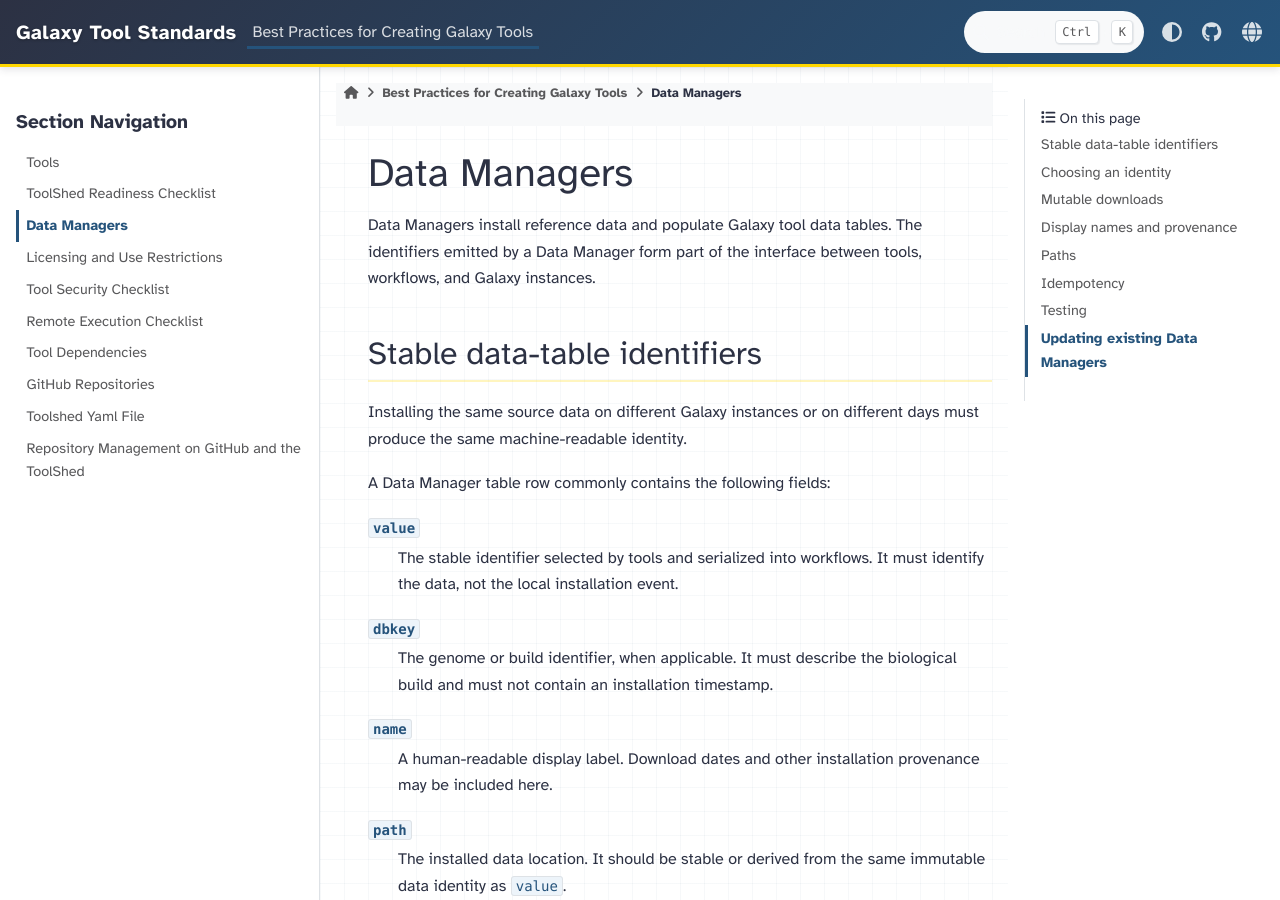
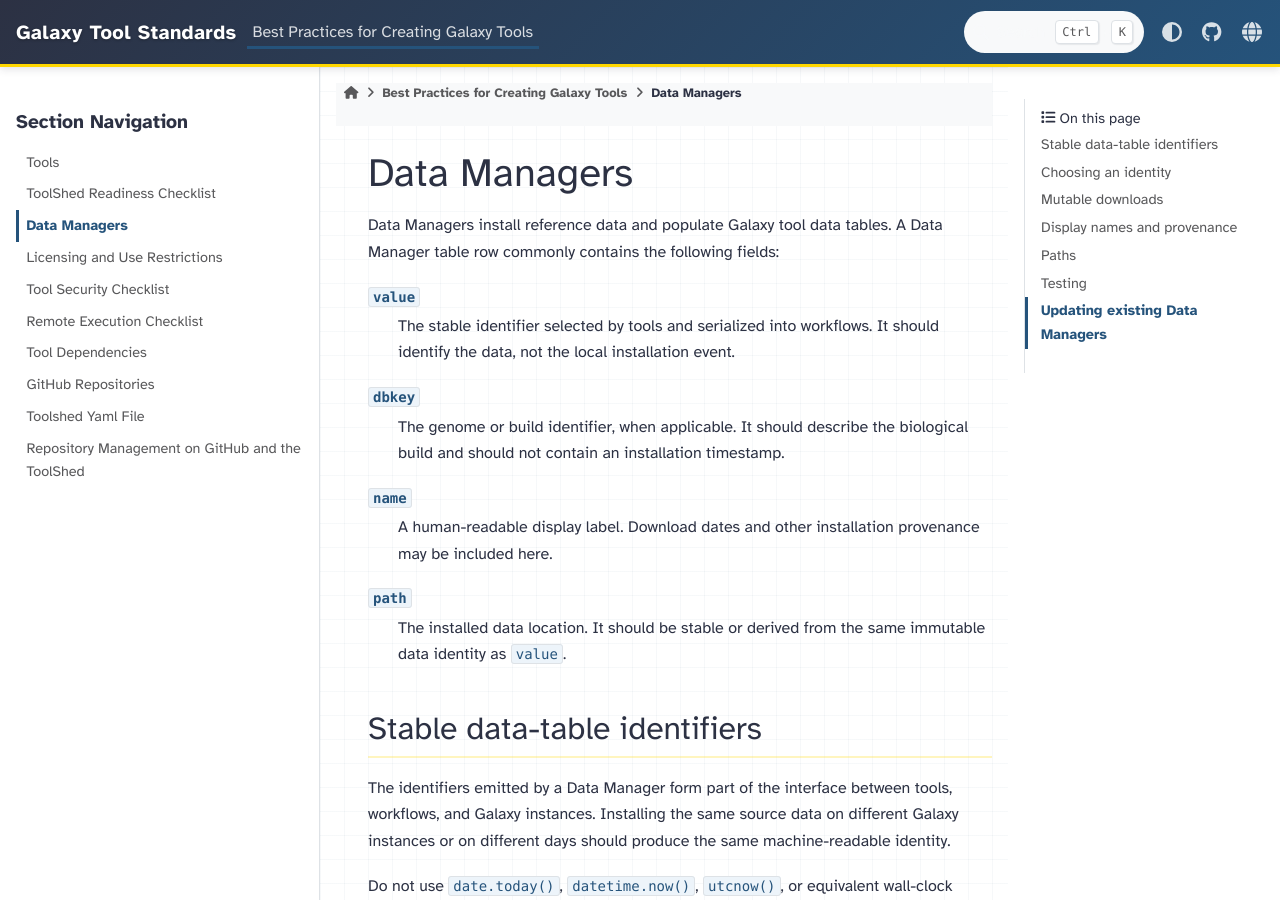
Before and after one commit to galaxy-iuc/standards, a Sphinx documentation site: the page built from docs/best_practices/data_managers.rst, in a window 1280 px wide and 900 px high. Built offline with Sphinx 7.4.7 and the PyData theme 0.15.4, drawn with Linux system fonts in a browser that asks for light colours; part of the change alters nothing that is shown; some of the changed text lies outside the part shown.

Commit message:
Address Data Manager review feedback

```diff
--- a/docs/best_practices/data_managers.rst
+++ b/docs/best_practices/data_managers.rst
@@ -2,24 +2,15 @@ Data Managers
 =============
 
 Data Managers install reference data and populate Galaxy tool data tables.
-The identifiers emitted by a Data Manager form part of the interface between tools,
-workflows, and Galaxy instances.
-
-Stable data-table identifiers
------------------------------
-
-Installing the same source data on different Galaxy instances or on different
-days must produce the same machine-readable identity.
-
 A Data Manager table row commonly contains the following fields:
 
 ``value``
     The stable identifier selected by tools and serialized into workflows. It
-    must identify the data, not the local installation event.
+    should identify the data, not the local installation event.
 
 ``dbkey``
-    The genome or build identifier, when applicable. It must describe the
-    biological build and must not contain an installation timestamp.
+    The genome or build identifier, when applicable. It should describe the
+    biological build and should not contain an installation timestamp.
 
 ``name``
     A human-readable display label. Download dates and other installation
@@ -28,6 +19,14 @@ A Data Manager table row commonly contains the following fields:
 ``path``
     The installed data location. It should be stable or derived from the same
     immutable data identity as ``value``.
+
+Stable data-table identifiers
+-----------------------------
+
+The identifiers emitted by a Data Manager form part of the interface between
+tools, workflows, and Galaxy instances. Installing the same source data on
+different Galaxy instances or on different days should produce the same
+machine-readable identity.
 
 Do not use ``date.today()``, ``datetime.now()``, ``utcnow()``, or equivalent
 wall-clock values to construct ``value``, ``dbkey``, or an identity-bearing
@@ -90,15 +89,15 @@ identifier.
 Display names and provenance
 ----------------------------
 
-The ``name`` field should be descriptive enough for both administrators and users to
-understand which data is installed. It may include:
+The ``name`` field should be descriptive enough for both administrators and
+users to understand which data is installed. It may include:
 
 - the upstream project and database name;
 - the release, tag, or snapshot version;
 - relevant build parameters;
 - the local download date (but only if the other metadata are not enough).
 
-Installation metadata must not be copied into ``value`` or ``dbkey`` merely to
+Installation metadata should not be copied into ``value`` or ``dbkey`` merely to
 make the display name unique.
 
 Paths
@@ -111,16 +110,6 @@ for every execution of the same Data Manager.
 Do not overwrite different content under an existing identity. If the resolved
 upstream version or content digest has changed, generate a new identifier and
 path.
-
-Idempotency
------------
-
-Running a Data Manager repeatedly for the same immutable data should not create
-multiple selector rows with the same ``value``.
-
-If that identity is already installed, the Data Manager should either leave the
-existing row unchanged or use keyed replacement semantics. In particular, a new
-download date in ``name`` must not cause a duplicate row to be appended.
 
 Testing
 -------
```
